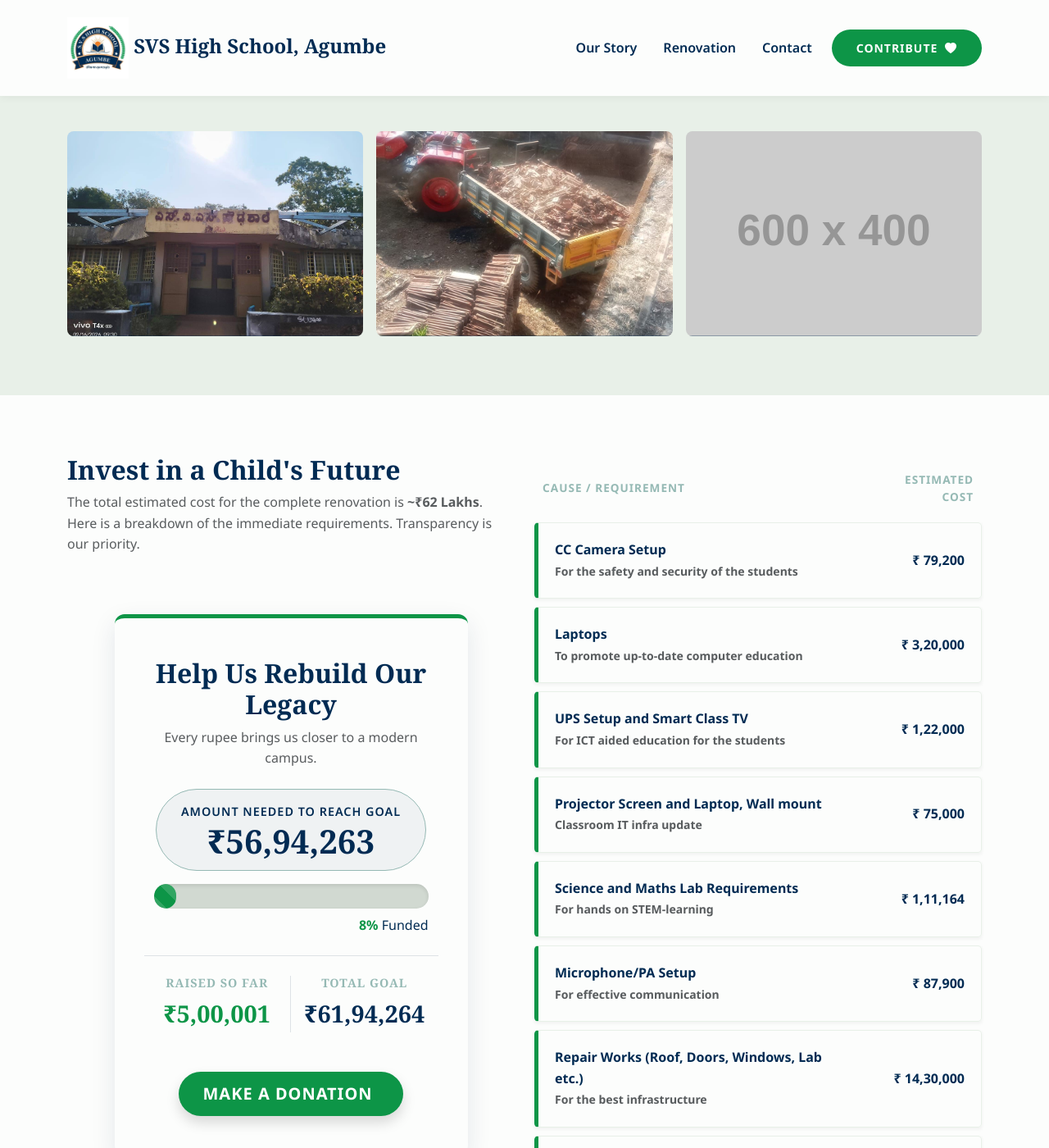
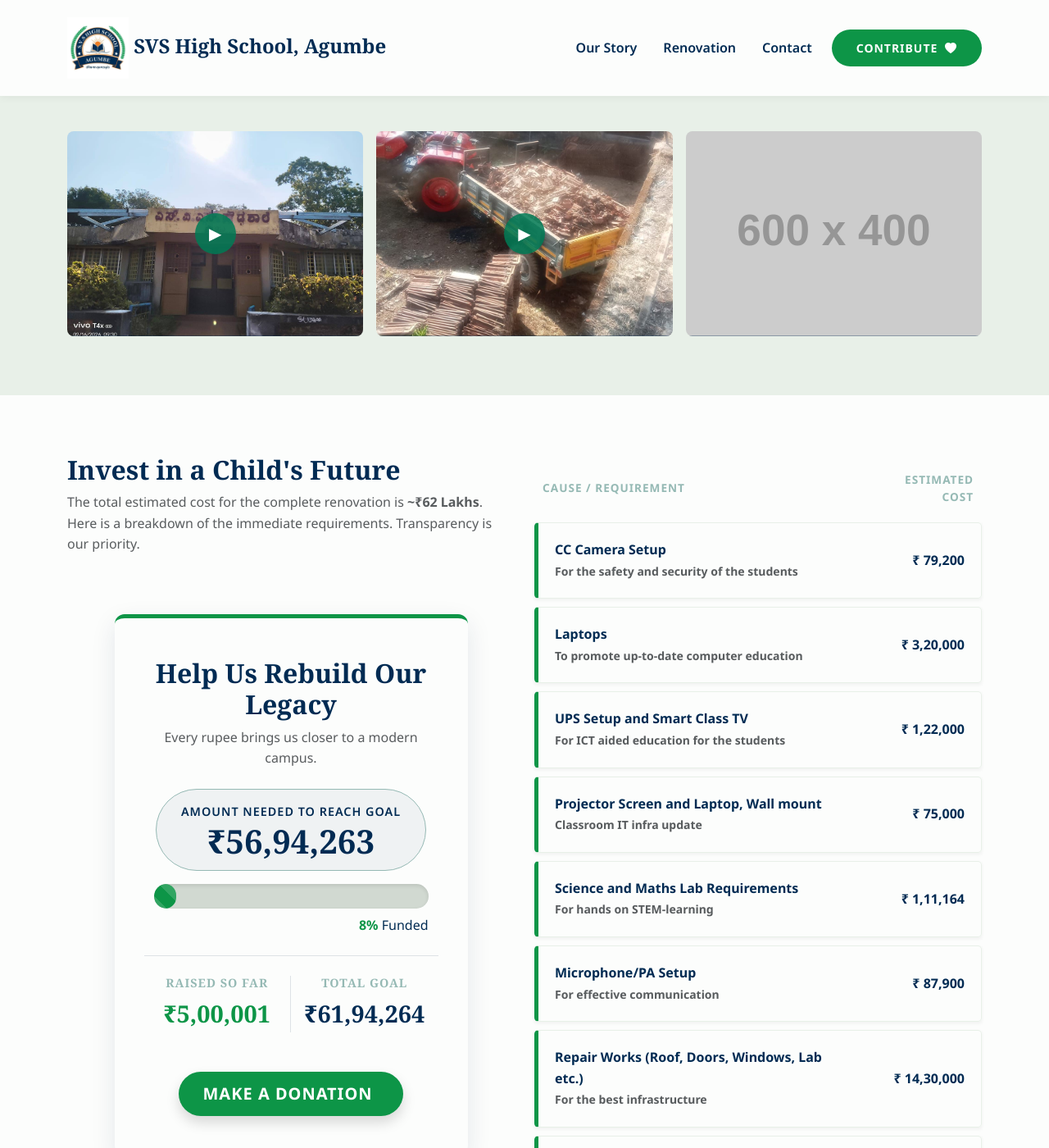
Before and after one commit to SnappiBrawn/SVS-Agumbe-Donation, a Jekyll site: the page built from index.html, in a window 1280 px wide and 1400 px high, scrolled down 2024 px. Shown: the whole window at 82% size. Built offline with Jekyll 4.4.1, drawn with Linux system fonts in a browser that asks for light colours.

Commit message:
added cues to "play" carousels

```diff
--- a/_includes/sections/renovation-gallery.html
+++ b/_includes/sections/renovation-gallery.html
@@ -15,12 +15,14 @@
       <div class="col-md-4 col-sm-6">
         <div class="gallery-item" style="cursor: pointer;" data-bs-toggle="modal" data-bs-target="#modalRoof">
           <img src="{{'/assets/img/construction/roof_repairs (2).jpg' | relative_url}}" alt="Roof Work" />
+          <div class="gallery-play-button">▶</div>
           <div class="gallery-caption">Roof Restoration</div>
         </div>
       </div>
       <div class="col-md-4 col-sm-6">
         <div class="gallery-item" style="cursor: pointer;" data-bs-toggle="modal" data-bs-target="#modalMaterials">
           <img src="{{'/assets/img/construction/materials.jpeg' | relative_url}}" alt="Students" />
+          <div class="gallery-play-button">▶</div>
           <div class="gallery-caption">Material Procurement</div>
         </div>
       </div>
--- a/_includes/styles.html
+++ b/_includes/styles.html
@@ -188,7 +188,22 @@
   .gallery-item:hover .gallery-caption {
     transform: translateY(0);
   }
-
+  .gallery-play-button {
+    position: absolute;
+    top: 50%;
+    left: 50%;
+    transform: translate(-50%, -50%);
+    width: 50px;
+    height: 50px;
+    display: flex;
+    align-items: center;
+    justify-content: center;
+    border-radius: 50%;
+    background: rgba(0, 123, 85, 0.85);
+    color: white;
+    font-size: 1.25rem;
+    pointer-events: none;
+  }
   .carousel-control-next-icon, .carousel-control-prev-icon{
     background-color: var(--svs-primary);
     padding: 30px 0;
```
